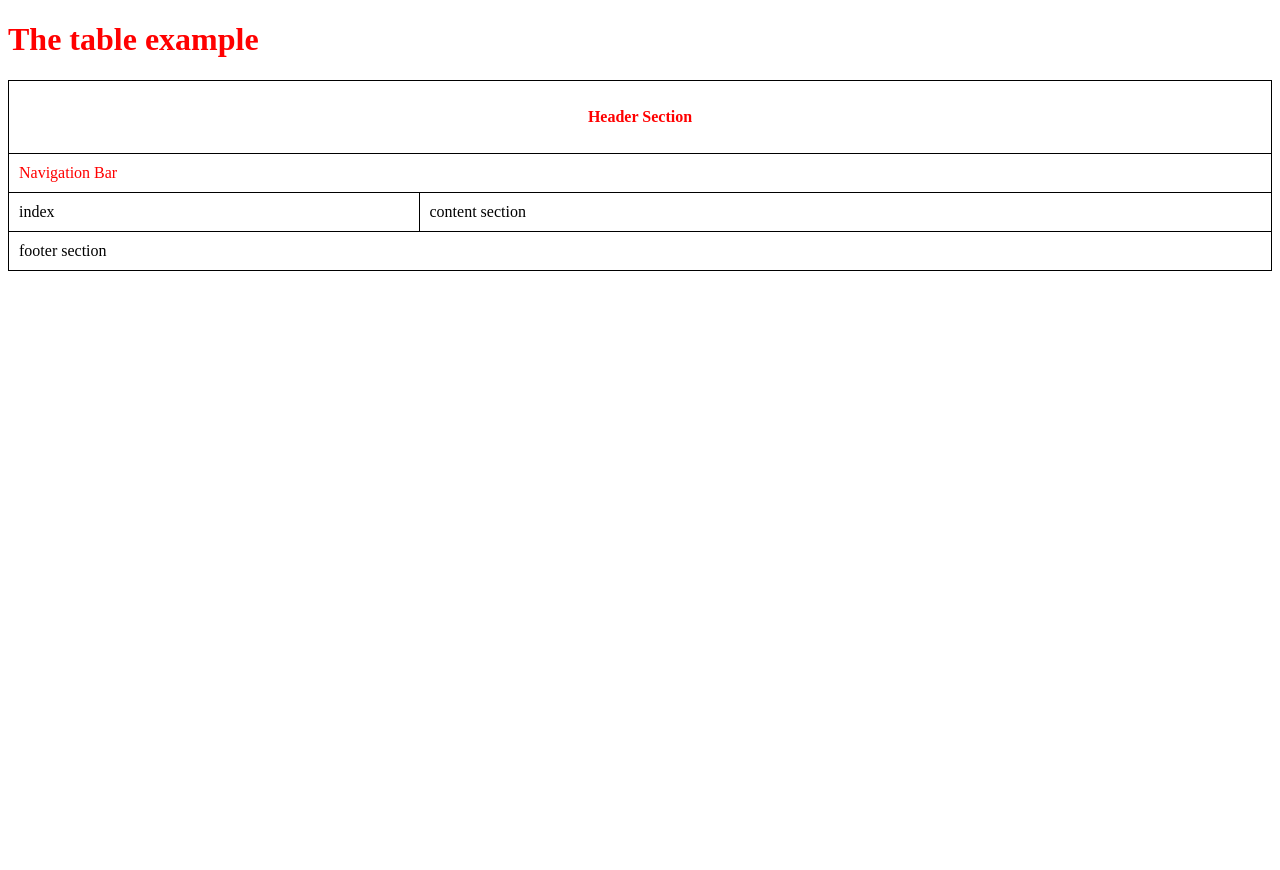
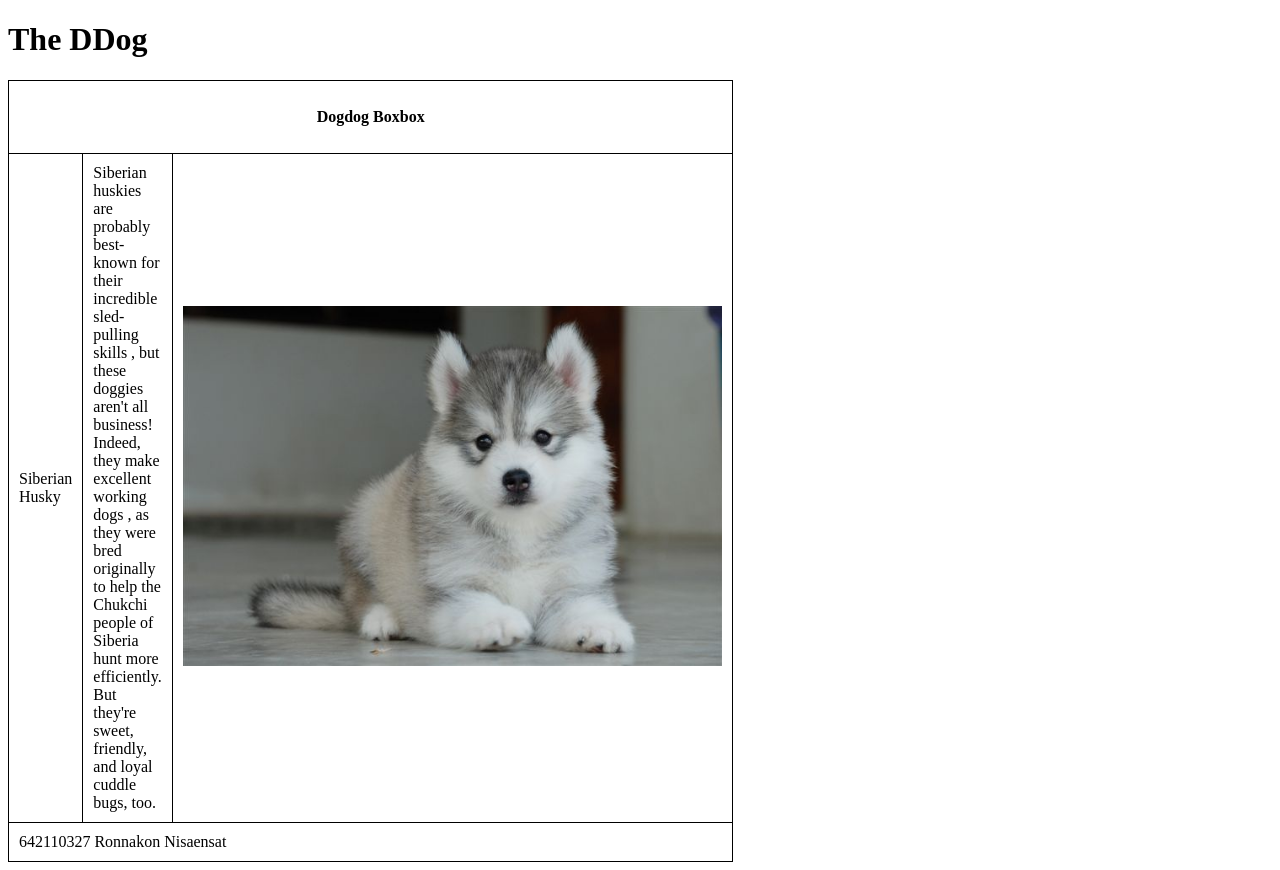
Before and after one commit to RonnaSat/DIIShop, a plain HTML site: page index.html in a window 1280 px wide. Before the commit the page ends 800 px from the top, so only its background shows below. Drawn offline with Linux system fonts and the light colour scheme.

Commit message:
Activity3-4

```diff
--- a/index.html
+++ b/index.html
@@ -7,20 +7,22 @@
 </head>
 
 <body>
-    <h1 class="table_style">The table example</h1>
+    <h1>The DDog</h1>
     <table>
         <tr>
-            <th colspan="2" class="table_style">Header Section</th>
+            <th colspan="3">Dogdog Boxbox</th>
+        </tr>
+
+        <tr class="list">
+            <td>Siberian Husky</td>
+            <td class="content">Siberian huskies are probably best-known for their incredible sled-pulling skills
+                , but these doggies aren't all business! Indeed, they make excellent working dogs
+                , as they were bred originally to help the Chukchi people of Siberia hunt more efficiently.
+                 But they're sweet, friendly, and loyal cuddle bugs, too.</td>
+            <td><img src="./siberian-husky.jpg" alt=""></td>
         </tr>
         <tr>
-            <td colspan="2" class="table_style">Navigation Bar</td>
-        </tr>
-        <tr>
-            <td>index</td>
-            <td>content section</td>
-        </tr>
-        <tr>
-            <td colspan="2">footer section</td>
+            <td colspan="3">642110327 Ronnakon Nisaensat</td>
 
         </tr>
     </table>
--- a/style.css
+++ b/style.css
@@ -4,7 +4,7 @@
     border-collapse: collapse;
   }
   table{
-      width: 100%;
+      width: 50%;
   }
   th{
       height: 70px;
@@ -12,6 +12,12 @@
   td{
       padding: 10px;
   }
-  .table_style{
-      color: red;
+  .list{
+      height: 360px;
   }
+  .content{
+      width: 67%;
+  }
+  img{
+      height: 360px;
+  }
```
Also changed, not shown: siberian-husky.jpg (added).
